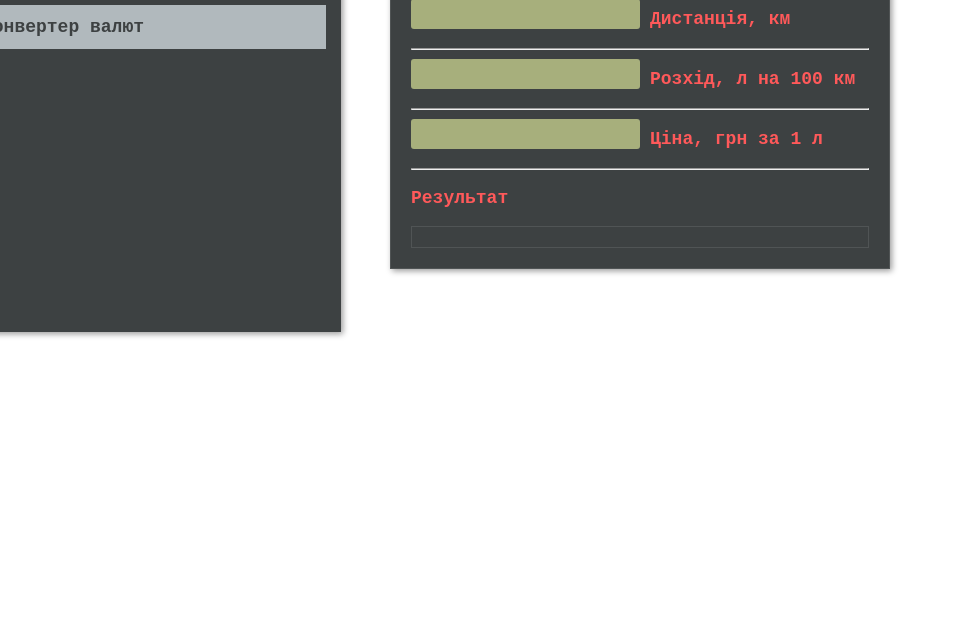
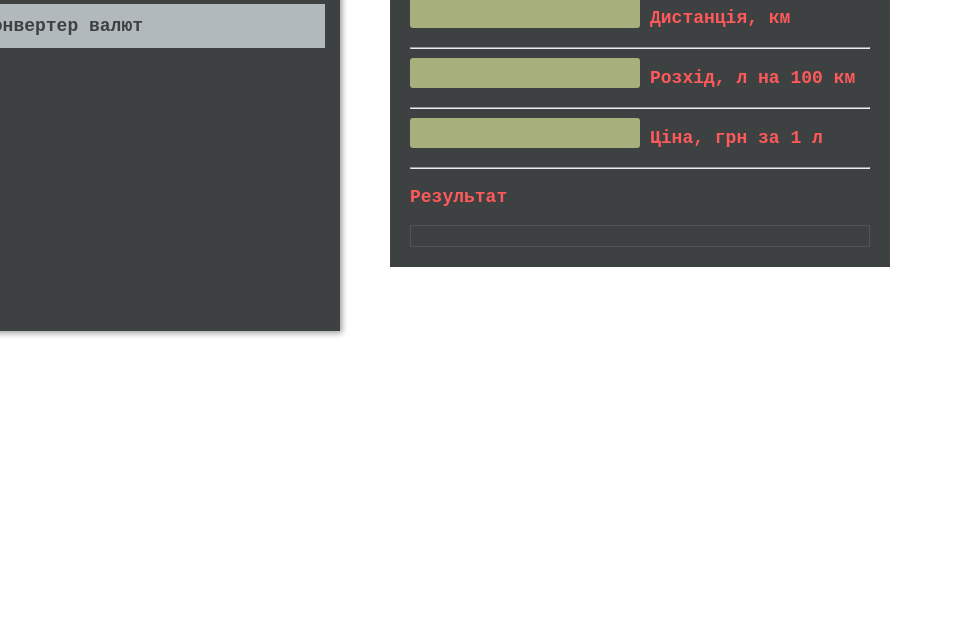
Before and after one commit to OleksandrVito/calculator, a plain HTML site: page index.html in a window 1280 px wide. Shown: the part 177-800 px from the top of the page, without its empty margins (0-959 px from the left). Drawn offline with Linux system fonts and the light colour scheme.

Commit message:
Add files via upload

```diff
--- a/style.css
+++ b/style.css
@@ -21,11 +21,11 @@ body {
   margin: auto;
   width: 500px;
   box-sizing: border-box;
-  border: solid 1px #505455;
+  /* border: solid 1px #505455; */
   background-color: #3d4142;
   color: #ff595a;
   font-weight: 600;
-  box-shadow: 2px 2px 6px rgba(0, 0, 0, 0.4);
+  /* box-shadow: 2px 2px 6px rgba(0, 0, 0, 0.4); */
 }
 
 ul {
```
